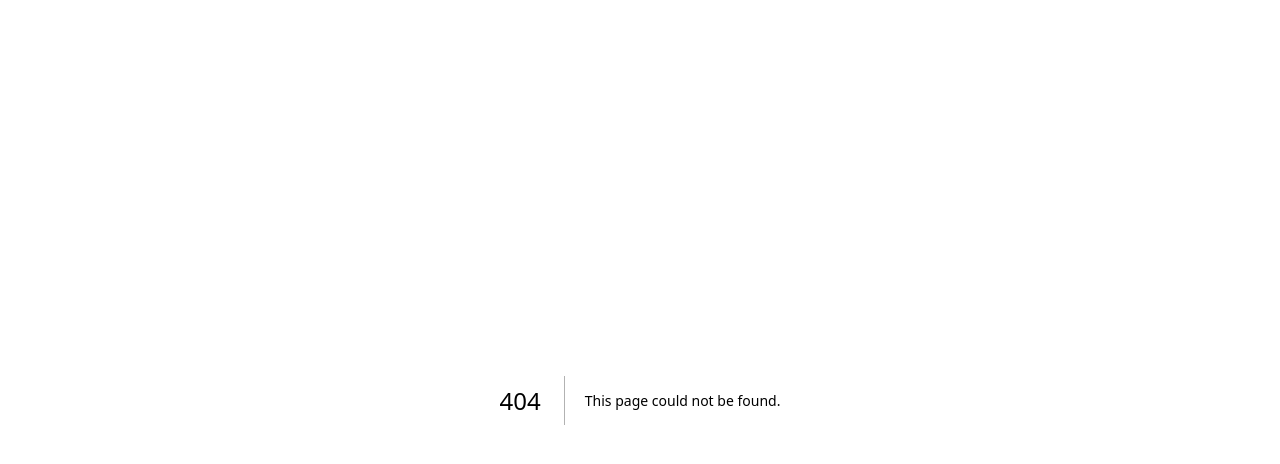
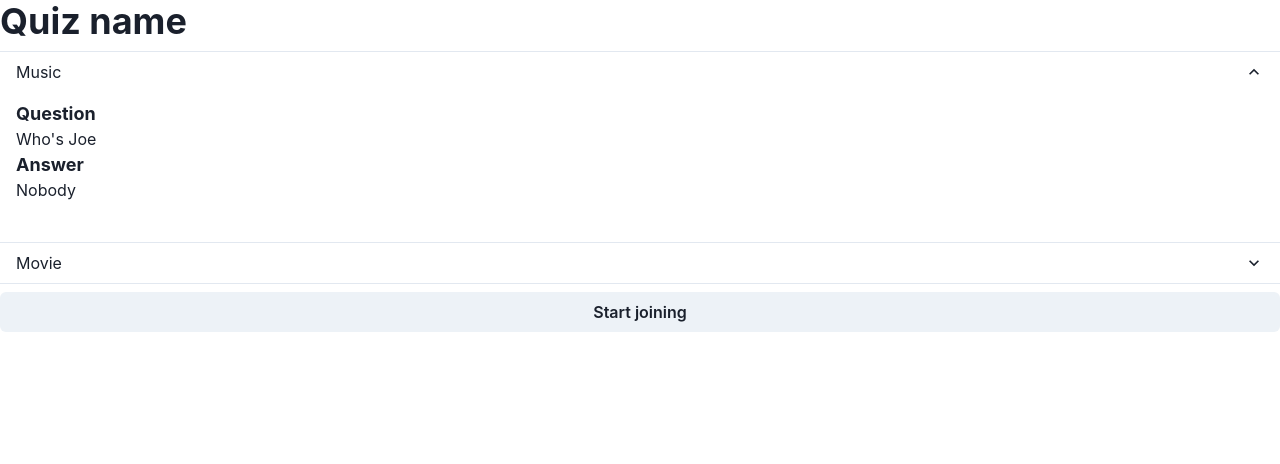
Before and after one commit to elijahmg/Pub-Quiz-App, a Next.js app: page /admin/edit/1/review in a window 1280 px wide. Before the commit this address had no page. Shown: the top 464 px of the page. Built offline with nearby package versions, Linux system fonts and the light colour scheme.

Commit message:
Feat/questions review (#12)
* feat: adding questions

* feat: renamed page

* feat: quiz data overview

```diff
--- /dev/null
+++ b/pages/admin/edit/[gameId]/review.tsx
@@ -0,0 +1,104 @@
+import {
+  Accordion,
+  AccordionItem,
+  AccordionButton,
+  AccordionPanel,
+  Box,
+  Text,
+  AccordionIcon,
+  Heading,
+  Stack,
+  Button,
+} from '@chakra-ui/react';
+
+interface Question {
+  id: string;
+  content: string;
+  answer: string;
+}
+
+interface AccordionDataProps {
+  title: string;
+  questions: Question[];
+}
+
+function AccordionData({ title, questions }: AccordionDataProps) {
+  return (
+    <AccordionItem>
+      <h2>
+        <AccordionButton>
+          <Box as="span" flex="1" textAlign="left">
+            {title}
+          </Box>
+          <AccordionIcon />
+        </AccordionButton>
+      </h2>
+      <AccordionPanel pb={4}>
+        {questions.map((question) => (
+          <Box key={question.id}>
+            <Text as="b" fontSize="lg">
+              Question
+            </Text>
+            <Text>{question.content}</Text>
+            <Text as="b" fontSize="lg">
+              Answer
+            </Text>
+            <Text mb="6">{question.answer}</Text>
+          </Box>
+        ))}
+      </AccordionPanel>
+    </AccordionItem>
+  );
+}
+
+export default function Review() {
+  const quizData = {
+    id: '1',
+    name: 'Quiz name',
+    topics: [
+      {
+        id: '1',
+        name: 'Music',
+        questions: [
+          {
+            id: '1',
+            content: "Who's Joe",
+            answer: 'Nobody',
+          },
+        ],
+      },
+      {
+        id: '2',
+        name: 'Movie',
+        questions: [
+          {
+            id: '1',
+            content: "Who's Joe",
+            answer: 'Nobody',
+          },
+          {
+            id: '2',
+            content: "Who's Vojta",
+            answer: 'The Boss',
+          },
+        ],
+      },
+    ],
+  };
+
+  return (
+    <Stack>
+      <Heading as="h2">{quizData.name}</Heading>
+      <Accordion defaultIndex={[0]} allowMultiple>
+        {quizData.topics.map((topic) => (
+          <AccordionData
+            key={topic.id}
+            questions={topic.questions}
+            title={topic.name}
+          />
+        ))}
+      </Accordion>
+      <Button>Start joining</Button>
+    </Stack>
+  );
+}
```
